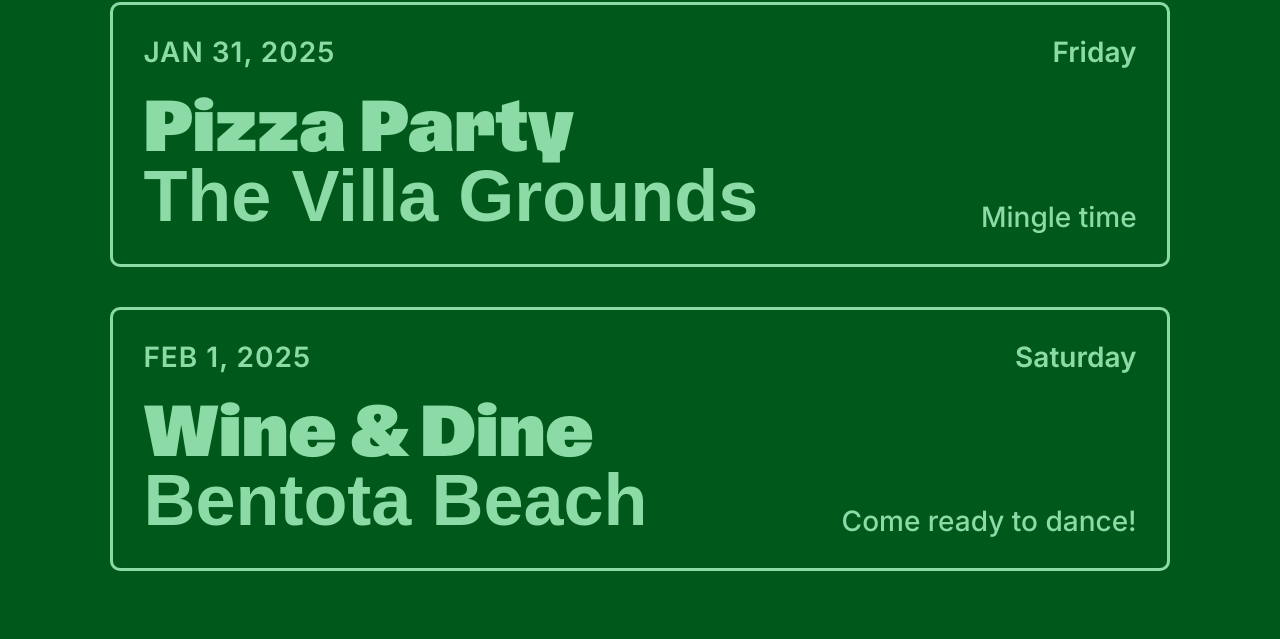
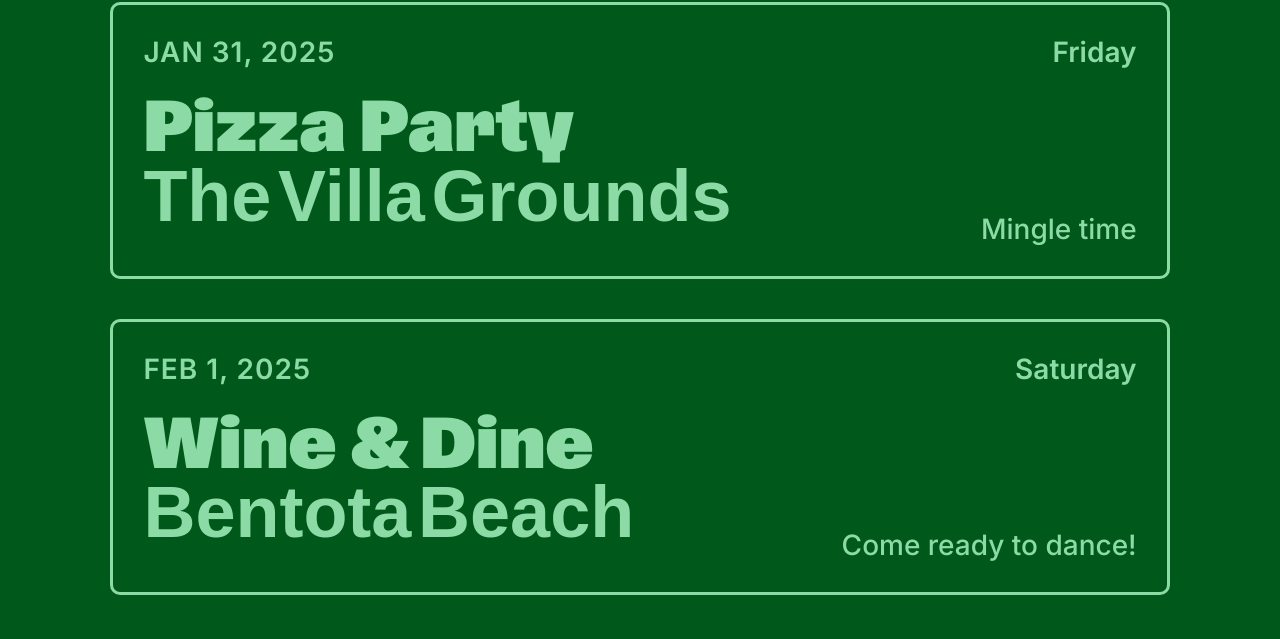
Before and after one commit to adtrj/rsvp, a plain HTML site: page getaway.html in a window 1280 px wide. Shown: the part 815-1454 px from the top of the page. Drawn offline with Linux system fonts and the light colour scheme; a web font is replaced by a local one.

Commit message:
Update getaway event title spacing width

```diff
--- a/getaway.html
+++ b/getaway.html
@@ -36,7 +36,7 @@
       <div class="row event-title-interactive">
         <div class="col-8 event-title">
           <span class="gravity-font">Pizza Party</span><br>
-          <span class="maxi-font">The Villa Grounds</span>
+          <span class="maxi-font">The<span class="space-hack"> </span>Villa<span class="space-hack"> </span>Grounds</span>
         </div>
         <div class="col-4 button-col">
           Mingle time
@@ -56,7 +56,7 @@
       <div class="row event-title-interactive">
         <div class="col-8 event-title">
           <span class="gravity-font">Wine & Dine</span><br>
-          <span class="maxi-font">Bentota Beach</span>
+          <span class="maxi-font">Bentota<span class="space-hack"> </span>Beach</span>
         </div>
         <div class="col-4 button-col">
           Come ready to dance!
```
